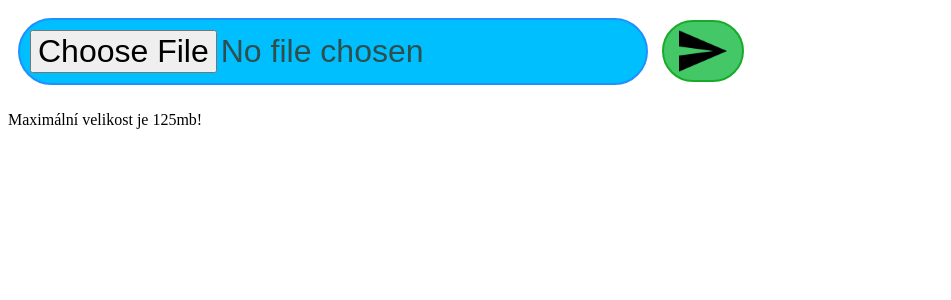
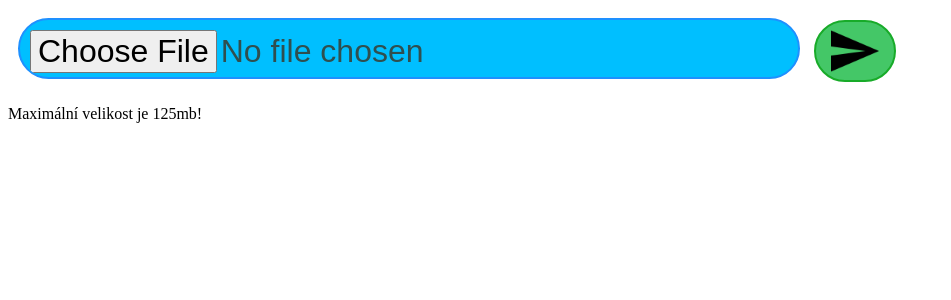
Before and after one commit to chat-app-gymcl/main, a PHP site: page /chat/files/ in a window 1280 px wide. Shown: the top 300 px of the page, without its empty margins (0-951 px from the left). Run offline with PHP 8.4, Linux system fonts and the light colour scheme; the visitor is signed in with stand-in values (Sample User, id 1).

Commit message:
responzivita files

```diff
--- a/chat/css/files.css
+++ b/chat/css/files.css
@@ -24,6 +24,8 @@ input {
     font-size: xx-large;
     padding: 10px;
     margin: 10px;
+    height: 37px;
+    width: 60%;
     color: darkslategray;
     background-color: deepskyblue;
     border-radius: 42px;
--- a/chat/index.php
+++ b/chat/index.php
@@ -32,7 +32,7 @@ if(!isset($_SESSION["loggedin"]) || $_SESSION["loggedin"] !== true){
   <!-- Modal content -->
     <div class="modal-content">
       <span class="close">&times;</span>
-      <iframe src="./files/" width=50% height=400px frameborder="0"></iframe>
+      <iframe src="./files/" width=100% height=400px frameborder="0"></iframe>
     </div>
   </div>
   <script src="./js/popup.js"></script>
```
